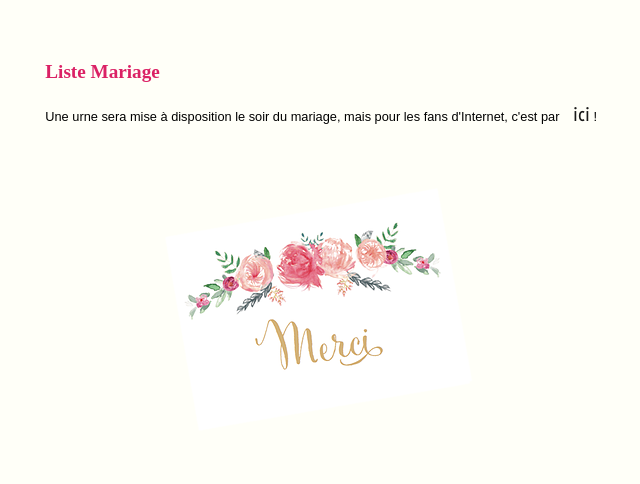
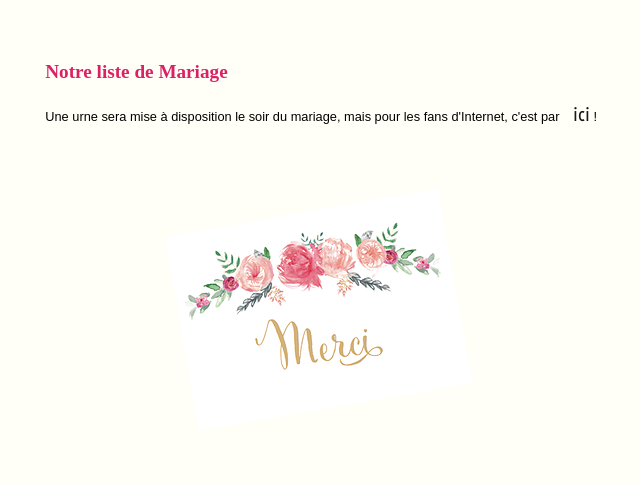
Before and after one commit to Catounette/site_mariage, a Django app: page /blog/liste in a window 1280 px wide. Shown: the part 189-673 px from the top of the page, without its empty margins (333-973 px from the left). Run offline with Django 3.2, Linux system fonts and the light colour scheme.

Commit message:
commit Liste

```diff
--- a/blog/static/css/styleMH.css
+++ b/blog/static/css/styleMH.css
@@ -402,6 +402,7 @@ section
     padding-bottom:0px;
 
 }
+
 #PageListe
 {
     display: flex;
@@ -456,3 +457,12 @@ footer
     font-size: 0.8em;
 
 }
+.elemAdresse img
+{
+    display:flex;
+    max-height: 100%;
+    max-width: 100%;
+    margin-bottom: 20px;
+    margin-top: 20px;
+    padding-top: 20px;
+}
--- a/blog/templates/blog/liste.html
+++ b/blog/templates/blog/liste.html
@@ -5,7 +5,7 @@
 {% block article %}
 <div id="PageListe">
 	<div class="Listelem">
-   		<h1>Liste Mariage</h1>
+   		<h1>Notre liste  de Mariage</h1>
    		<p>Une urne sera mise à disposition le soir du mariage, mais pour les fans d'Internet, c'est par <a href="http://www.millemercismariage.com/marionandhugo/liste.html">ici</a> ! </p>
 	</div>
 	<div class="ListeElem">
--- a/templates/base.html
+++ b/templates/base.html
@@ -4,7 +4,7 @@
 <head>
     <meta charset="utf-8" />
     {% load static %}
-     <link rel="stylesheet" type="text/css" media="all" href={% static "css/styleMH2.css"%}/>
+     <link rel="stylesheet" type="text/css" media="all" href={% static "css/styleMH.css"%}/>
      <title>{% block title %}Marion & Hugo - Le site Web{% endblock %}</title>
 </head>
 <body>
```
